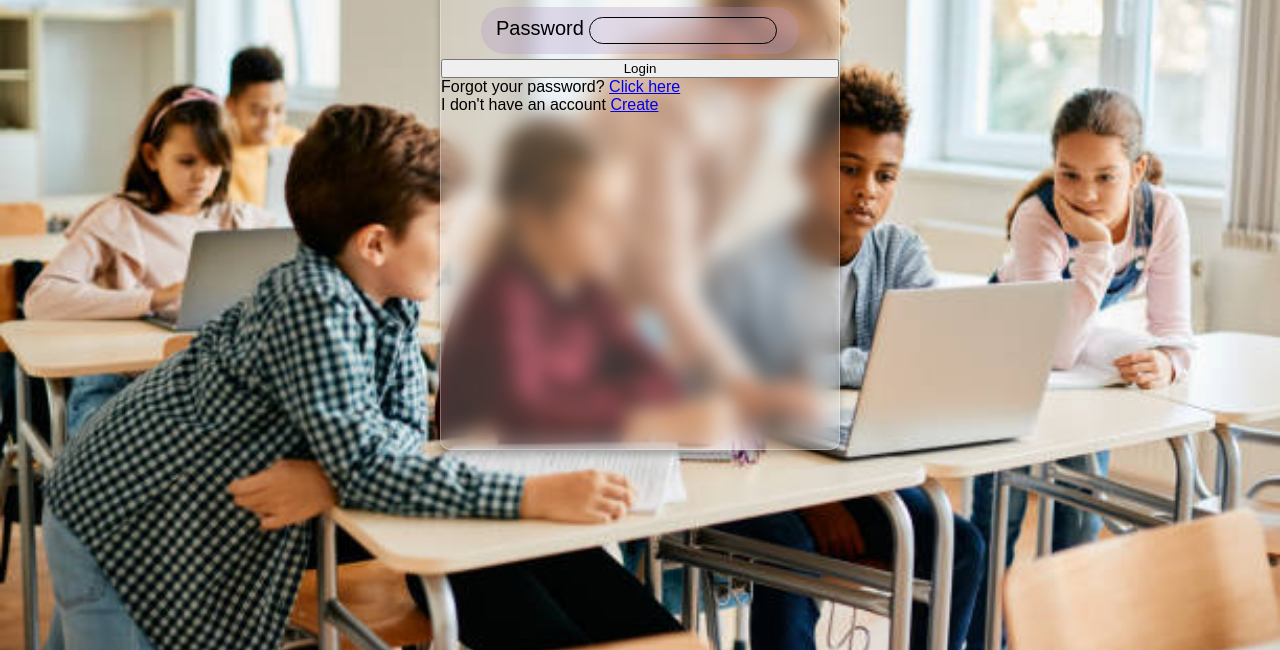
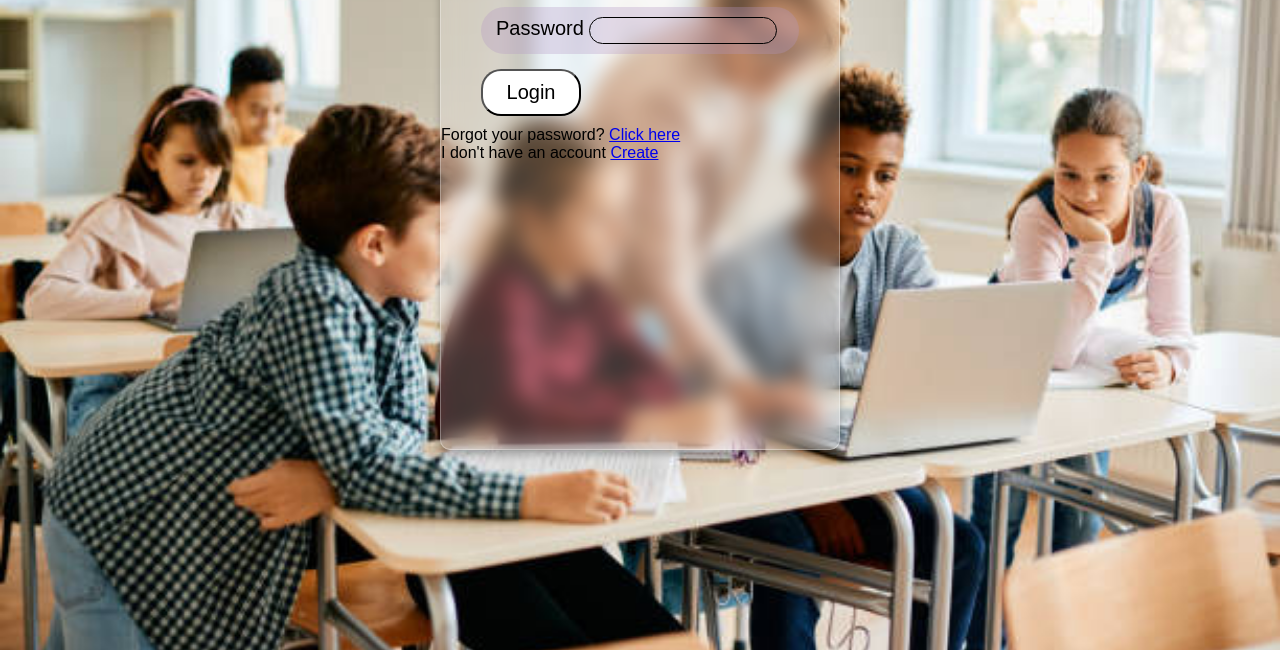
Before and after one commit to sangaray/GlassForm, a plain HTML site: page index.html in a window 1280 px wide. Shown: the part 150-800 px from the top of the page. Drawn offline with Linux system fonts and the light colour scheme.

Commit message:
Glass Form - Botón terminado

```diff
--- a/styles.css
+++ b/styles.css
@@ -85,3 +85,12 @@ span {
 .form__input:focus::placeholder {
 	color: #f0ffff;
 }
+
+.form__button-login {
+	background-color: #fff;
+	width: 100px;
+	border-radius: 20px;
+	padding: 10px 20px;
+	margin: 10px 40px;
+	font-size: 20px;
+}
```
